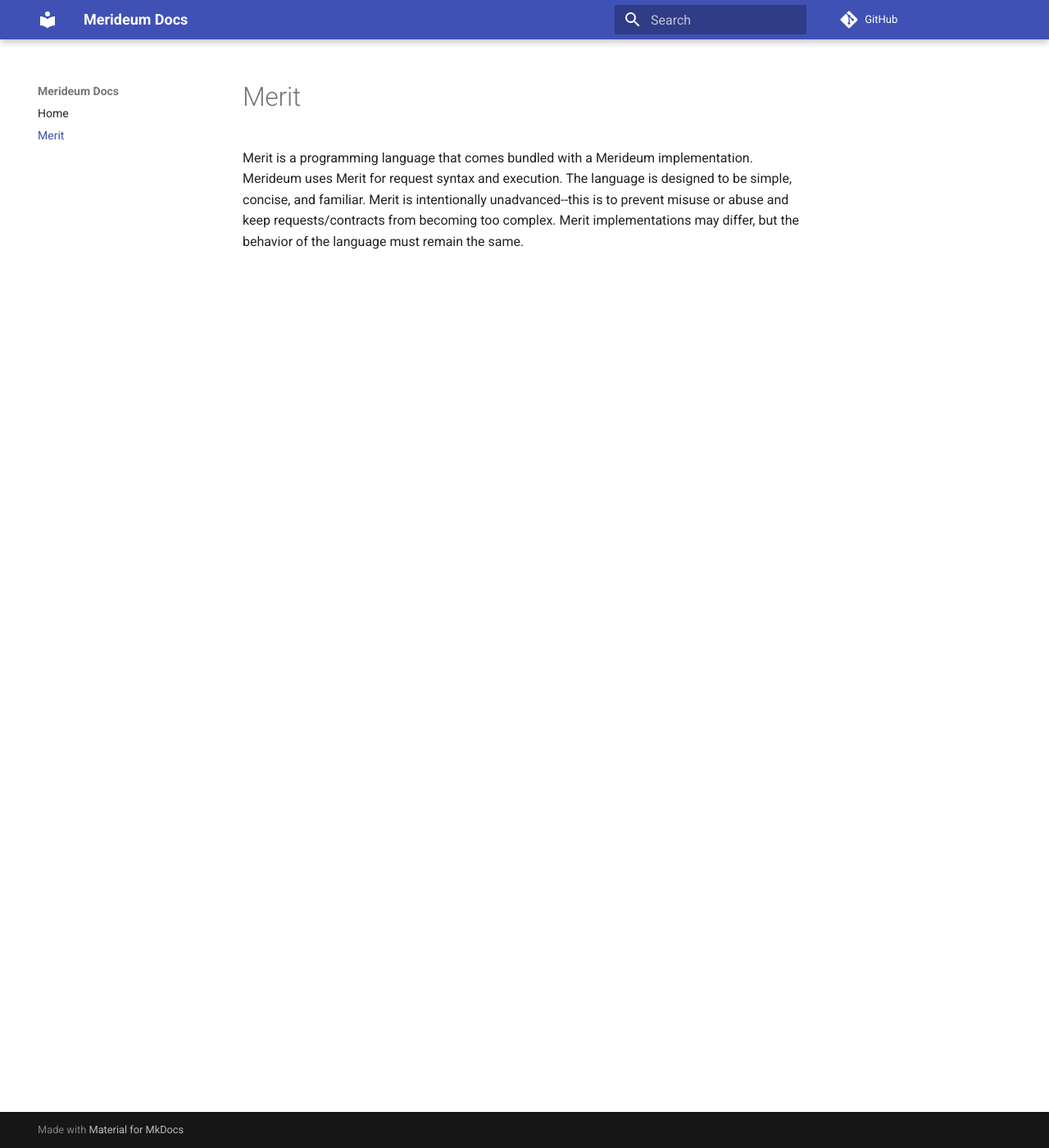
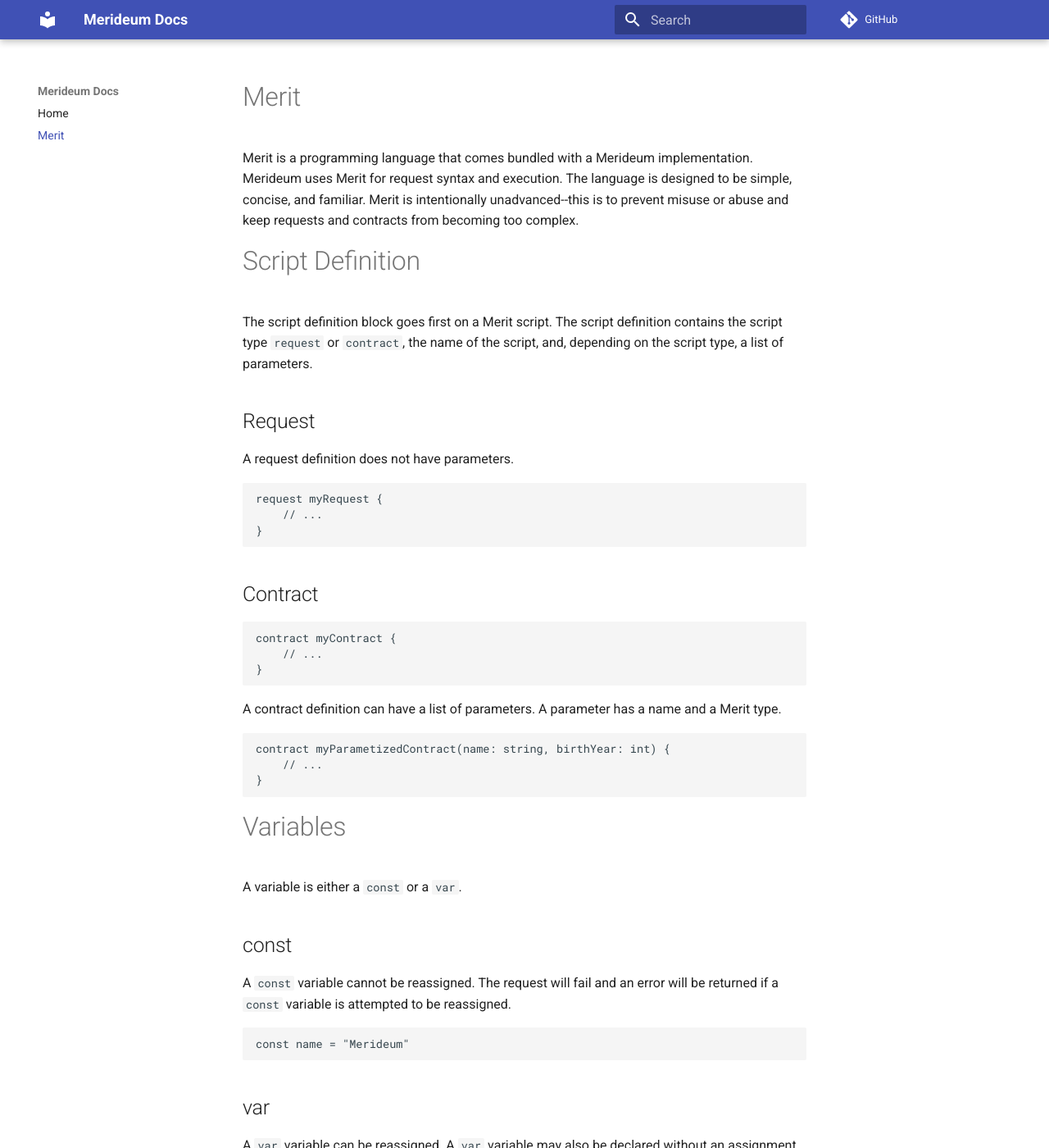
Before and after one commit to merideum/merideum-spec, an MkDocs documentation site: the page built from docs/merit.md, in a window 1280 px wide and 1400 px high. Shown: the whole window at 82% size. Built offline with MkDocs 1.6.1 and Material for MkDocs 9.7.7, drawn with Linux system fonts in a browser that asks for light colours; comment, search, counter and statistics services are not loaded; some of the changed text lies outside the part shown.

Commit message:
Update merit.md

````diff
--- a/docs/merit.md
+++ b/docs/merit.md
@@ -2,5 +2,75 @@
 Merit is a programming language that comes bundled with a Merideum implementation.
 Merideum uses Merit for request syntax and execution.
 The language is designed to be simple, concise, and familiar.
-Merit is intentionally unadvanced--this is to prevent misuse or abuse and keep requests/contracts from becoming too complex.
-Merit implementations may differ, but the behavior of the language must remain the same.
+Merit is intentionally unadvanced--this is to prevent misuse or abuse and keep requests and contracts from becoming too complex.
+
+# Script Definition
+The script definition block goes first on a Merit script. The script definition contains the script type `request` or `contract`, the name of the script, and, depending on the script type, a list of parameters.
+
+
+## Request
+A request definition does not have parameters.
+```
+request myRequest {
+    // ...
+}
+```
+
+## Contract
+
+```
+contract myContract {
+    // ...
+}
+```
+
+A contract definition can have a list of parameters. A parameter has a name and a Merit type.
+```
+contract myParametizedContract(name: string, birthYear: int) {
+    // ...
+}
+```
+
+# Variables
+A variable is either a `const` or a `var`.
+
+## const
+A `const` variable cannot be reassigned. The request will fail and an error will be returned if a `const` variable is attempted to be reassigned.
+
+```
+const name = "Merideum"
+```
+
+## var
+A `var` variable can be reassigned. A `var` variable may also be declared without an assignment. The type of the reassigned value must match the original type of the variable. The request will fail and an error will be returned if a variable is attempted to be reassigned with a value of a different type.
+
+```
+var age = 24
+age = 25
+```
+
+A variable may be used in an expression.
+
+## Types
+
+### int
+A 32-bit signed integer.
+```
+var age: int = 24
+age = 25
+```
+
+### string
+A string of characters.
+
+```
+var name: string
+name = "Merideum"
+```
+
+The `length()` function can be used to return the `int` length of a `string`.
+
+```
+const name = "Merideum"
+const nameLength = name.length()
+```
````
